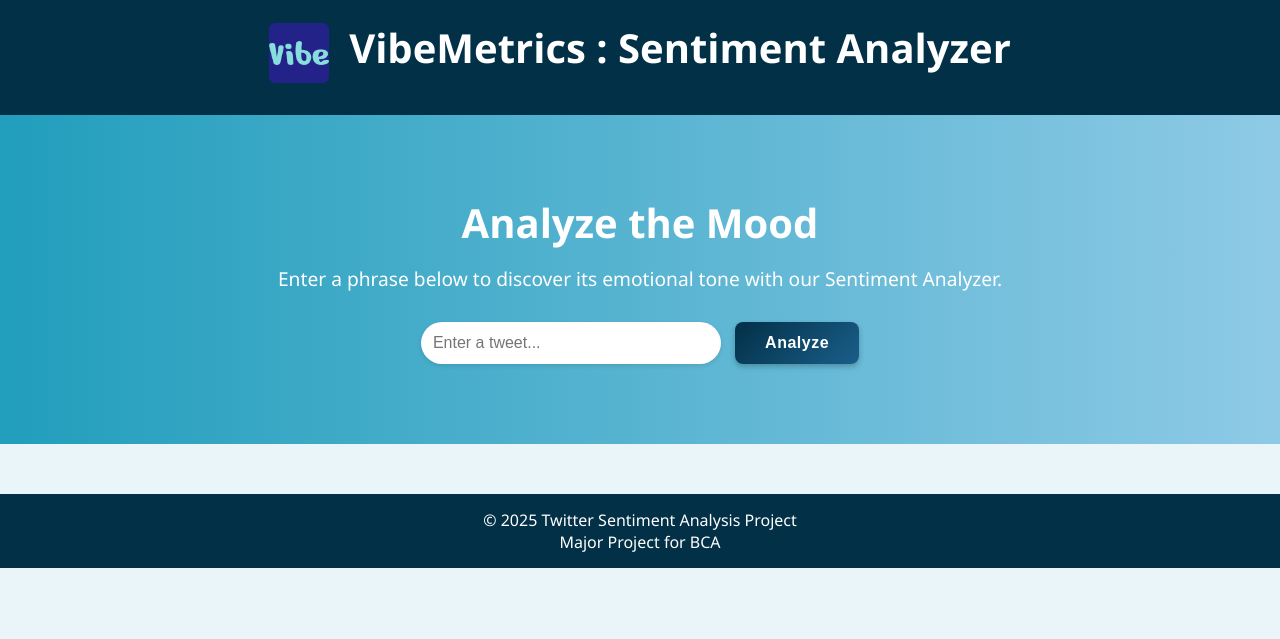
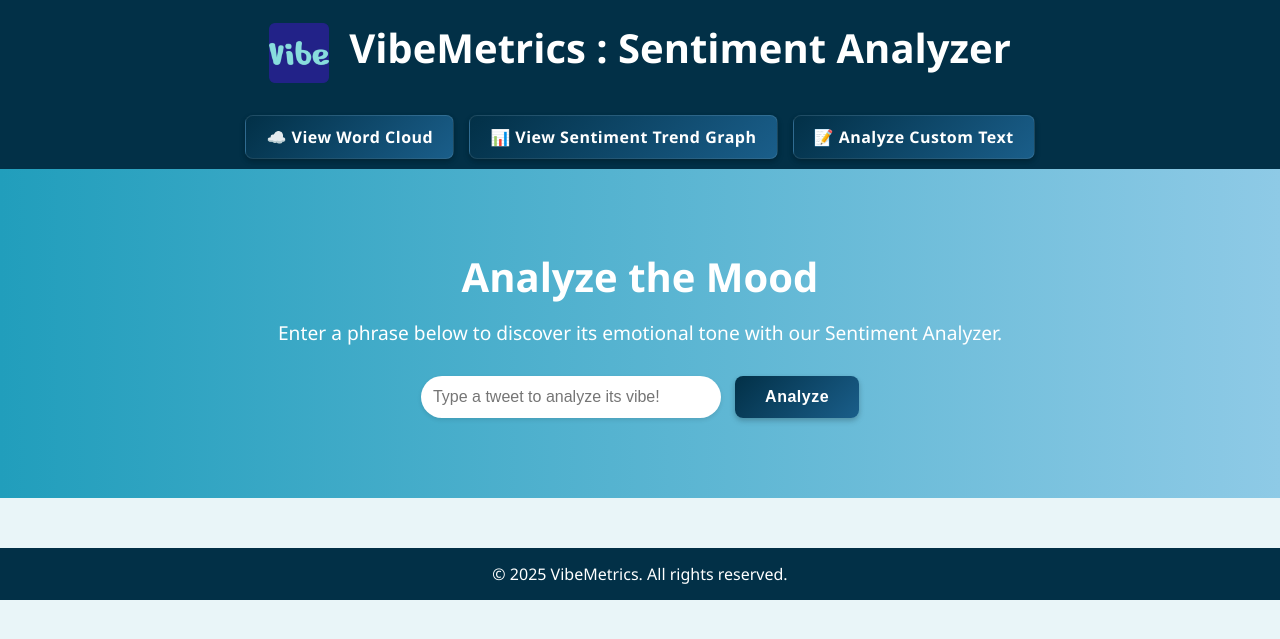
Before and after one commit to Amattraction/VibeMetrics-, a Flask app: page / in a window 1280 px wide. Shown: the top 639 px of the page. Run offline with Flask 3, Linux system fonts and the light colour scheme; parts of the project's set-up code (start-up, migrations or seed data) failed here and were passed over.

Commit message:
Update index.html

```diff
--- a/templates/index.html
+++ b/templates/index.html
@@ -9,15 +9,23 @@
     <header>
         <div class="header-container">
             <img src="{{ url_for('static', filename='logo.png') }}" alt="Logo" style="height: 60px;">
-            <h1>VibeMetrics : Sentiment Analyzer </h1>
+            <h1>VibeMetrics : Sentiment Analyzer</h1>
         </div>
+        <!-- Add Navigation Bar -->
+        <nav>
+            <ul>
+                <li><a href="{{ url_for('show_wordcloud') }}" class="btn-nav">☁️ View Word Cloud</a></li>
+                <li><a href="{{ url_for('show_graph') }}" class="btn-nav">📊 View Sentiment Trend Graph</a></li>
+                <li><a href="{{ url_for('analyze_emotions') }}" class="btn-nav">📝 Analyze Custom Text</a></li>
+            </ul>
+        </nav>
     </header>
 
     <section class="hero">
-        <h2>Analyze the Mood </h2>
+        <h2>Analyze the Mood</h2>
         <p>Enter a phrase below to discover its emotional tone with our Sentiment Analyzer.</p>
-        <form method="POST" action="/predict" class="search-form">
-            <input type="text" name="tweet" placeholder="Enter a tweet..." required>
+        <form method="POST" action="/" class="search-form">
+            <input type="text" name="tweet" placeholder="Type a tweet to analyze its vibe!" value="{{ tweet }}" required>
             <button type="submit">Analyze</button>
         </form>
     </section>
@@ -28,14 +36,37 @@
                 <h3>Phrase:</h3>
                 <p class="tweet-text">"{{ tweet }}"</p>
                 <h3>Prediction:</h3>
-                <p class="prediction">{{ prediction }}</p>
+                <p class="prediction {{ 'positive' if prediction == '😄 Positive' else 'negative' }}">{{ prediction }}</p>
+            </div>
+        {% endif %}
+
+        {% if keywords %}
+            <div class="output-card keywords">
+                <h3>🔑 Top Keywords</h3>
+                <ul>
+                    {% for kw, score in keywords %}
+                        <li>{{ kw }} <span class="keyword-score">(Score: {{ "%.3f" | format(score) }})</span></li>
+                    {% endfor %}
+                </ul>
             </div>
         {% endif %}
     </section>
 
+    {% if history %}
+    <section class="history container">
+        <h3>Last Searches:</h3>
+        <ul>
+            {% for item in history %}
+                <li class="{{ 'positive' if item[1] == '😄 Positive' else 'negative' }}">
+                    <strong>{{ item[0] }}</strong>: {{ item[1] }}
+                </li>
+            {% endfor %}
+        </ul>
+    </section>
+    {% endif %}
+
     <footer>
-        <p>&copy; 2025 Twitter Sentiment Analysis Project <br>
-          Major Project for BCA <br>
+        <p>© 2025 VibeMetrics. All rights reserved.</p>
     </footer>
 </body>
 </html>
```
